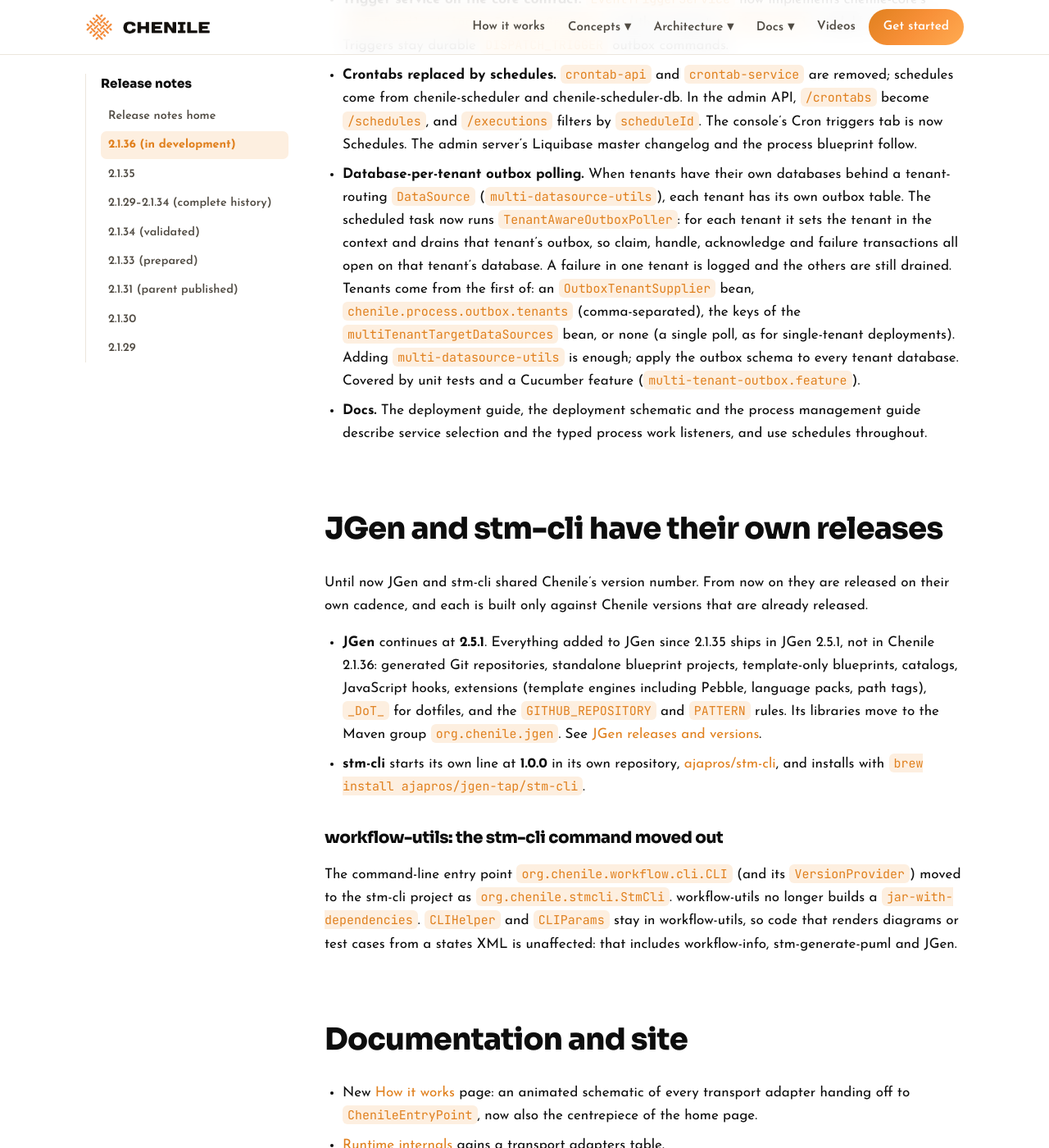
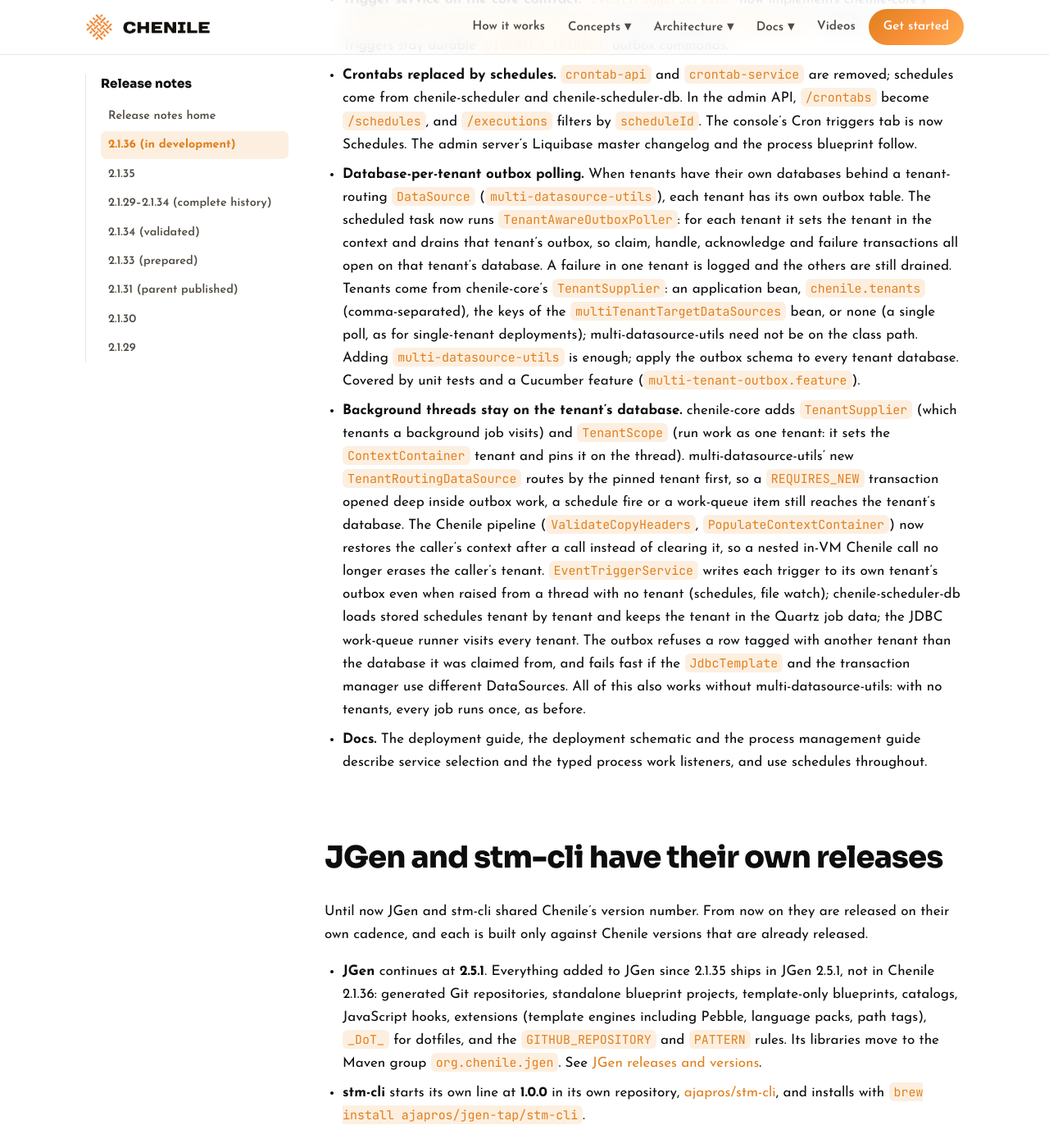
Before and after one commit to rajakolluru/cheniledocs.github.io, a Jekyll site: the page built from pages/release-notes/2.1.36.md, in a window 1280 px wide and 1400 px high, scrolled down 7216 px. Shown: the whole window at 82% size. Built offline with Jekyll 4.4.1, drawn with Linux system fonts in a browser that asks for light colours; some of the changed text lies outside the part shown.

Commit message:
changes to handle multi sources for db for background processes

```diff
--- a/pages/release-notes/2.1.36.md
+++ b/pages/release-notes/2.1.36.md
@@ -202,10 +202,22 @@ type, the body is not converted. The rules are now documented in the class.
   `DataSource` (`multi-datasource-utils`), each tenant has its own outbox table. The scheduled task now runs
   `TenantAwareOutboxPoller`: for each tenant it sets the tenant in the context and drains that tenant's outbox, so
   claim, handle, acknowledge and failure transactions all open on that tenant's database. A failure in one tenant is
-  logged and the others are still drained. Tenants come from the first of: an `OutboxTenantSupplier` bean,
-  `chenile.process.outbox.tenants` (comma-separated), the keys of the `multiTenantTargetDataSources` bean, or none
-  (a single poll, as for single-tenant deployments). Adding `multi-datasource-utils` is enough; apply the outbox
+  logged and the others are still drained. Tenants come from chenile-core's `TenantSupplier`: an application bean,
+  `chenile.tenants` (comma-separated), the keys of the `multiTenantTargetDataSources` bean, or none (a single poll,
+  as for single-tenant deployments); multi-datasource-utils need not be on the class path. Adding `multi-datasource-utils` is enough; apply the outbox
   schema to every tenant database. Covered by unit tests and a Cucumber feature (`multi-tenant-outbox.feature`).
+- **Background threads stay on the tenant's database.** chenile-core adds `TenantSupplier` (which tenants a
+  background job visits) and `TenantScope` (run work as one tenant: it sets the `ContextContainer` tenant and pins
+  it on the thread). multi-datasource-utils' new `TenantRoutingDataSource` routes by the pinned tenant first, so a
+  `REQUIRES_NEW` transaction opened deep inside outbox work, a schedule fire or a work-queue item still reaches the
+  tenant's database. The Chenile pipeline (`ValidateCopyHeaders`, `PopulateContextContainer`) now restores the
+  caller's context after a call instead of clearing it, so a nested in-VM Chenile call no longer erases the caller's
+  tenant. `EventTriggerService` writes each trigger to its own tenant's outbox even when raised from a thread with
+  no tenant (schedules, file watch); chenile-scheduler-db loads stored schedules tenant by tenant and keeps the
+  tenant in the Quartz job data; the JDBC work-queue runner visits every tenant. The outbox refuses a row tagged
+  with another tenant than the database it was claimed from, and fails fast if the `JdbcTemplate` and the
+  transaction manager use different DataSources. All of this also works without multi-datasource-utils: with no
+  tenants, every job runs once, as before.
 - **Docs.** The deployment guide, the deployment schematic and the process management guide describe service
   selection and the typed process work listeners, and use schedules throughout.
 
@@ -250,7 +262,7 @@ that includes workflow-info, stm-generate-puml and JGen.
 | `chenile.mqtt.topic-bindings` | chenile-mqtt | (none) | MQTT topic to Chenile event id |
 | `chenile.mqtt.qos` | chenile-mqtt | `1` | QoS for the bound topics |
 | `spring.ai.mcp.server.protocol` | chenile-mcp | Spring AI | `STREAMABLE` turns on caller header passing |
-| `chenile.process.outbox.tenants` | chenile-outbox | (none) | Tenants whose outboxes to poll |
+| `chenile.tenants` | chenile-core | (none) | Routing tenants that background jobs (outbox, JDBC work queue, stored schedules) visit one at a time |
 
 ## Upgrade notes
 
@@ -275,6 +287,16 @@ that includes workflow-info, stm-generate-puml and JGen.
 - Code that used process management's `trigger-api` (`org.chenile.trigger.*` from that module) now gets the same
   package from chenile-core's `chenile-trigger`. Replace the `trigger-api` dependency with `chenile-trigger`.
 
+**Tenants**
+
+- `chenile.process.outbox.tenants` is now `chenile.tenants`, and chenile-outbox's `OutboxTenantSupplier` is now
+  chenile-core's `TenantSupplier` (`org.chenile.core.tenant`). An application bean of the new type replaces the
+  default.
+- A custom tenant-routing `DataSource` should route by `TenantScope.pinnedTenant()` first, then the
+  `ContextContainer` tenant, as `TenantRoutingDataSource` does.
+- After a Chenile call the `ContextContainer` is restored to what the caller had, instead of being cleared. Code
+  that relied on an empty context after making a nested in-VM Chenile call must clear it itself.
+
 **MCP**
 
 - Agent calls now pass the security and tenancy interceptors. MCP clients must send the headers or bearer token
```
